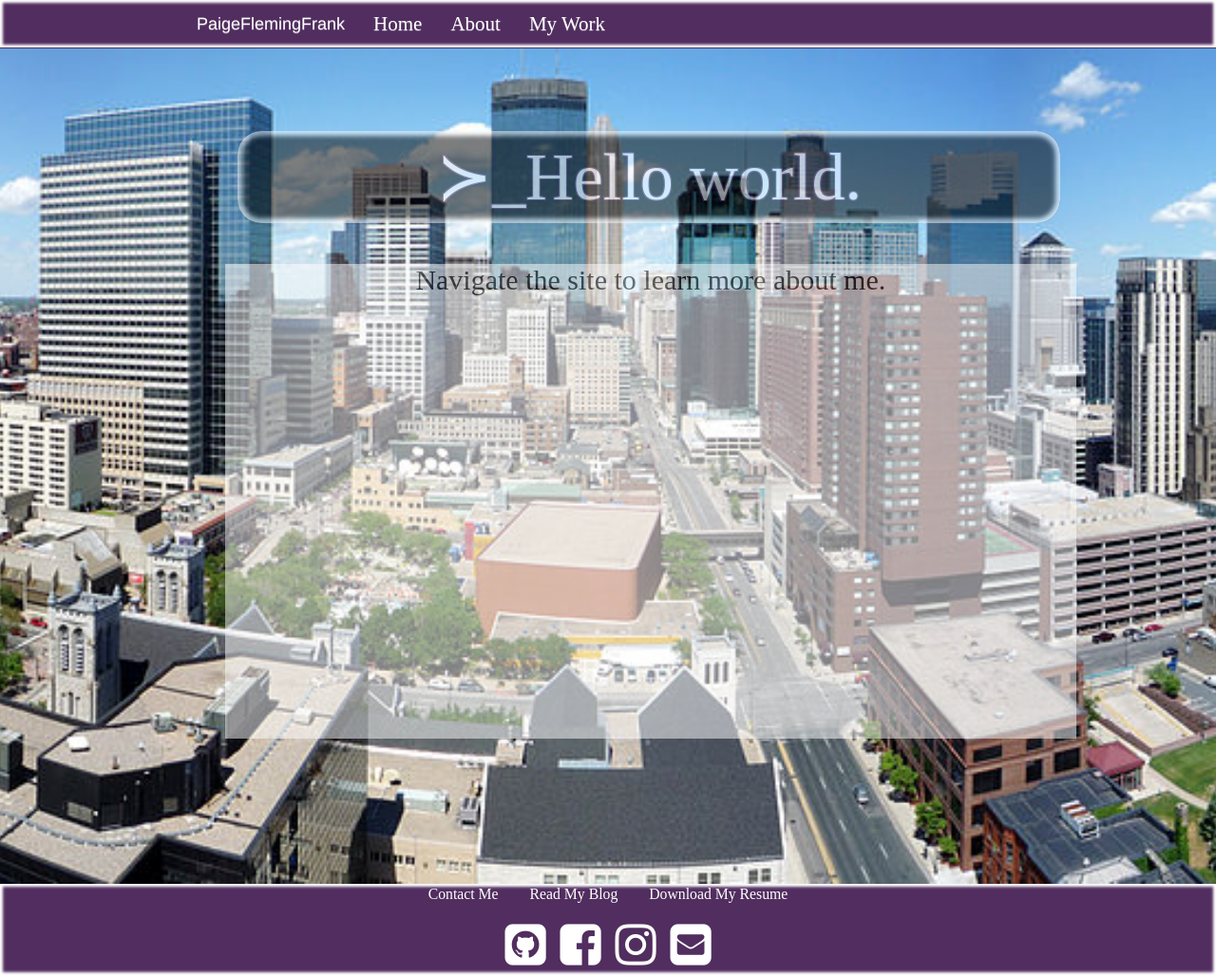
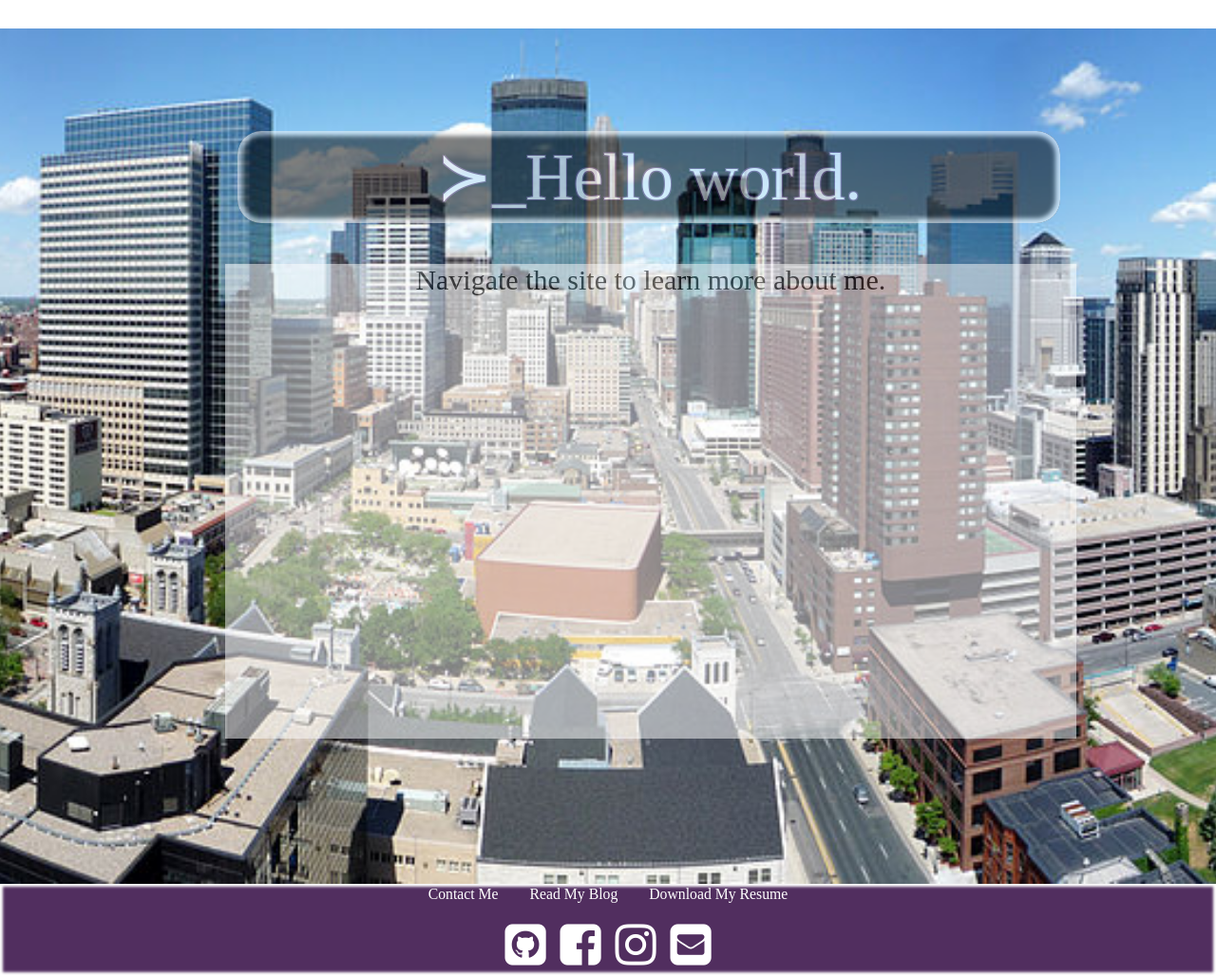
Before and after one commit to pfrank7/pfrank7.github.io, a Jekyll site: the page built from index.html, in a window 1280 px wide and 1027 px high. Shown: the whole window at 95% size. Built offline with Jekyll 4.4.1, drawn with Linux system fonts in a browser that asks for light colours; nearby versions of some CDN libraries.

Commit message:
Update default.html

```diff
--- a/_layouts/default.html
+++ b/_layouts/default.html
@@ -22,7 +22,7 @@
 
 		</head>
 		<body>
-			<nav class = "navbar navbar-toggleable-md .navbar-inverse navbar-fixed-top" style = "background-color: #512E5F; box-shadow: 0 0 3px 3px white inset;">
+			<!--nav class = "navbar navbar-toggleable-md .navbar-inverse navbar-fixed-top" style = "background-color: #512E5F; box-shadow: 0 0 3px 3px white inset;">
 				<div class = "container-fluid" id = "margin" style= "margin-bottom:0px; margin-top:0px;">
 					<div class="navbar-header">
 						<button type="button" class="navbar-toggle" data-toggle="collapse" data-target="#myNavbar">
@@ -46,7 +46,7 @@
 	    			</ul>
 					</div>
 				</div>
-			</nav>
+			</nav-->
 			<div class="cont" style = "background-color: white; margin-top: 30px;">
 
 			{{ content }}
```
